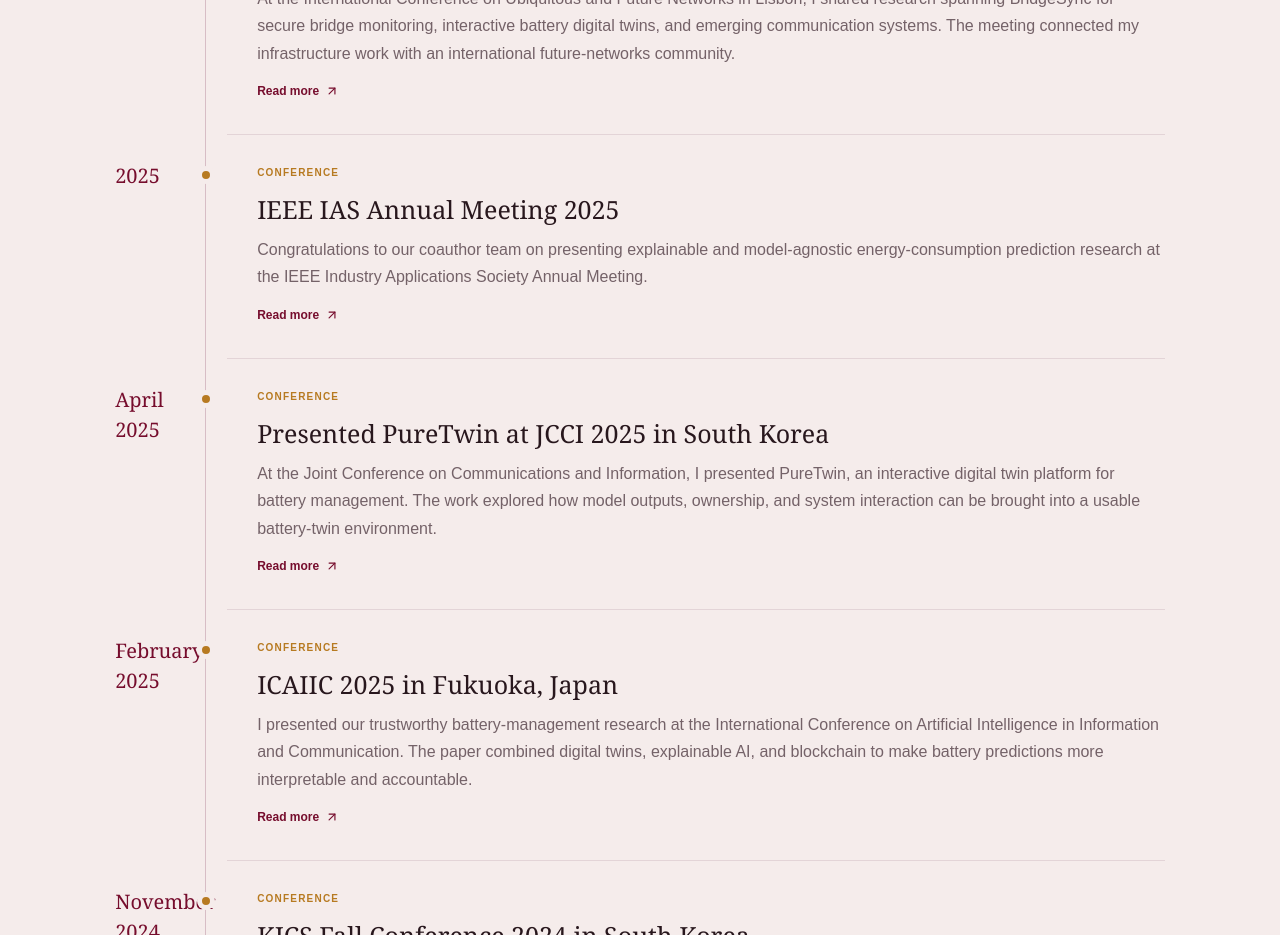
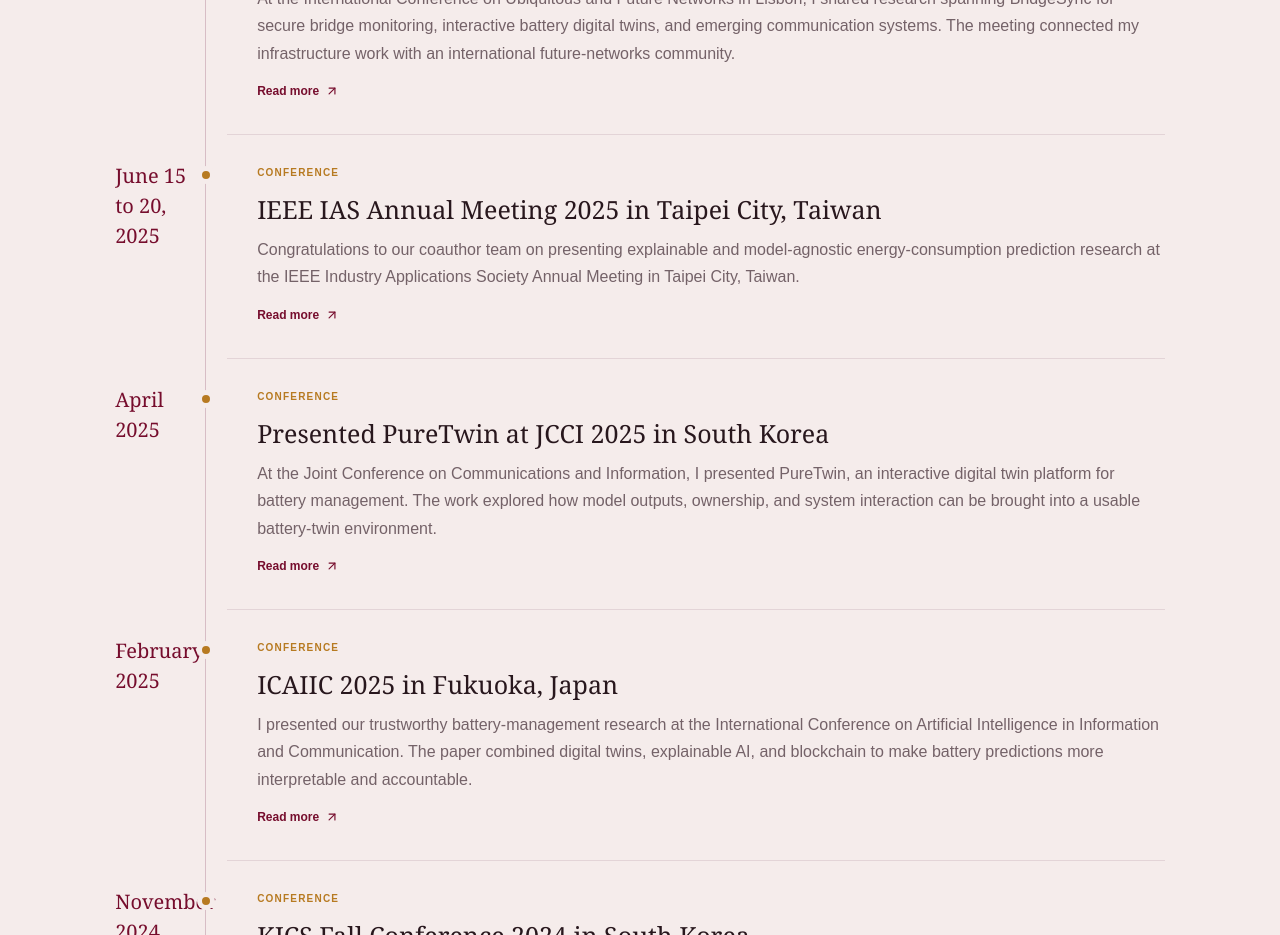
Before and after one commit to Judith989/judith-website-2026, a Next.js app: page /news in a window 1280 px wide. Shown: the part 2360-3295 px from the top of the page. Built offline with nearby package versions, Linux system fonts and the light colour scheme; no server answers.

Commit message:
Correct IEEE IAS meeting details

```diff
--- a/app/news/page.tsx
+++ b/app/news/page.tsx
@@ -15,7 +15,7 @@ const journey: NewsItem[] = [
   { date: "August 29, 2025", category: "Appointment", title: "Joined the University of Wyoming and the Secure Sensing and Learning Research Lab", text: "I began my postdoctoral chapter in Laramie, Wyoming, joining the University of Wyoming and the Secure Sensing and Learning Research Lab. This transition expanded my research into robust computer vision, smart infrastructure, and AI-enabled systems for rural and autonomous environments.", href: "/about" },
   { date: "2025", category: "Education", title: "PhD degree conferred", text: "I completed my PhD in IT Convergence Engineering at Kumoh National Institute of Technology in South Korea. BatteryMetrix brought together the central themes of my doctoral work: predictive battery intelligence, explainable AI, secure lifecycle records, and immersive digital twins.", href: "/gallery" },
   { date: "July 2025", category: "Conference", title: "ICUFN 2025 in Lisbon, Portugal", text: "At the International Conference on Ubiquitous and Future Networks in Lisbon, I shared research spanning BridgeSync for secure bridge monitoring, interactive battery digital twins, and emerging communication systems. The meeting connected my infrastructure work with an international future-networks community.", href: "/gallery" },
-  { date: "2025", category: "Conference", title: "IEEE IAS Annual Meeting 2025", text: "Congratulations to our coauthor team on presenting explainable and model-agnostic energy-consumption prediction research at the IEEE Industry Applications Society Annual Meeting.", href: "https://doi.org/10.1109/IAS62731.2025.11061571" },
+  { date: "June 15 to 20, 2025", category: "Conference", title: "IEEE IAS Annual Meeting 2025 in Taipei City, Taiwan", text: "Congratulations to our coauthor team on presenting explainable and model-agnostic energy-consumption prediction research at the IEEE Industry Applications Society Annual Meeting in Taipei City, Taiwan.", href: "https://doi.org/10.1109/IAS62731.2025.11061571" },
   { date: "April 2025", category: "Conference", title: "Presented PureTwin at JCCI 2025 in South Korea", text: "At the Joint Conference on Communications and Information, I presented PureTwin, an interactive digital twin platform for battery management. The work explored how model outputs, ownership, and system interaction can be brought into a usable battery-twin environment.", href: "/gallery" },
   { date: "February 2025", category: "Conference", title: "ICAIIC 2025 in Fukuoka, Japan", text: "I presented our trustworthy battery-management research at the International Conference on Artificial Intelligence in Information and Communication. The paper combined digital twins, explainable AI, and blockchain to make battery predictions more interpretable and accountable.", href: "https://doi.org/10.1109/ICAIIC64266.2025.10920782" },
   { date: "November 2024", category: "Conference", title: "KICS Fall Conference 2024 in South Korea", text: "I shared emerging digital-twin and intelligent-systems research with the Korean communications community, receiving technical feedback that helped connect the system architecture to practical deployment questions.", href: "/gallery" },
```
